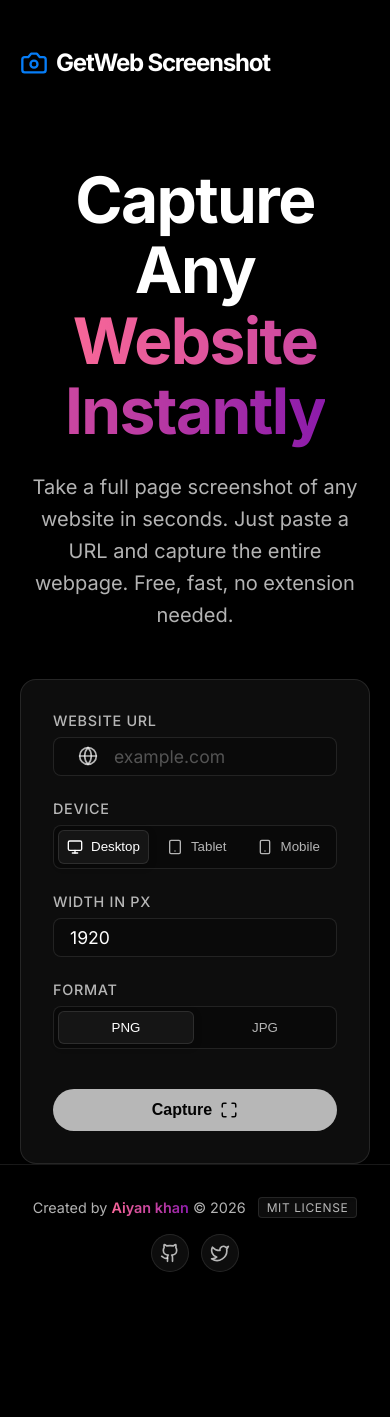
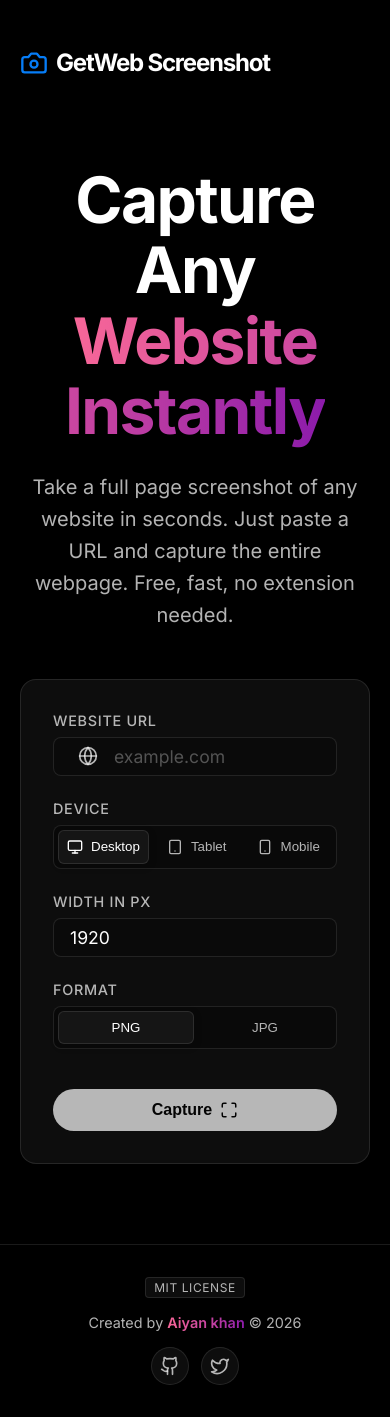
Before and after one commit to khxayan/GetWeb_Screenshot, a React (Vite) app: page / in a window 390 px wide. Before the commit the page ends 1304 px from the top, so only its background shows below. Built offline with nearby package versions, Linux system fonts and the light colour scheme.

Commit message:
feat: change in footer

```diff
--- a/src/App.jsx
+++ b/src/App.jsx
@@ -288,10 +288,12 @@
       <footer className="footer container">
         <div className="footer-content">
           <div className="footer-left">
-            <span>Created by <span className="author-name">Aiyan khan</span> &copy; {new Date().getFullYear()}</span>
             <a href="https://opensource.org/licenses/MIT" target="_blank" rel="noopener noreferrer" className="license-badge">
               MIT License
             </a>
+          </div>
+          <div className="footer-center">
+            <span>Created by <span className="author-name">Aiyan khan</span> &copy; {new Date().getFullYear()}</span>
           </div>
           <div className="footer-right">
             <a href="https://github.com/khxayan" target="_blank" rel="noopener noreferrer" aria-label="GitHub" className="social-link">
--- a/src/index.css
+++ b/src/index.css
@@ -58,6 +58,7 @@
   align-items: center;
   text-align: center;
   margin-top: 64px;
+  padding-bottom: 80px; /* Guarantees a clean, premium separation before the footer line */
 }
 
 h1 {
@@ -278,7 +279,6 @@
   justify-content: center;
   margin-top: 24px;
   gap: 16px;
-  padding-bottom: 32px;
 }
 
 .download-btn {
@@ -349,21 +349,27 @@
 
 .footer-content {
   display: flex;
-  flex-direction: column;
+  justify-content: space-between;
   align-items: center;
-  justify-content: center;
+  flex-wrap: wrap;
   gap: 16px;
-  text-align: center;
 }
 
 .footer-left {
   display: flex;
   align-items: center;
+  justify-content: flex-start;
+  flex: 1;
+}
+
+.footer-center {
+  display: flex;
+  align-items: center;
   justify-content: center;
-  flex-wrap: wrap;
-  gap: 12px;
+  flex: 1;
   color: var(--text-secondary);
   font-size: 0.9rem;
+  text-align: center;
 }
 
 .author-name {
@@ -397,6 +403,8 @@
 .footer-right {
   display: flex;
   align-items: center;
+  justify-content: flex-end;
+  flex: 1;
   gap: 12px;
 }
 
@@ -427,3 +435,18 @@
 .social-link:hover svg {
   transform: scale(1.1);
 }
+
+@media (max-width: 768px) {
+  .footer-content {
+    flex-direction: column;
+    text-align: center;
+    gap: 16px;
+  }
+  .footer-left,
+  .footer-center,
+  .footer-right {
+    flex: none;
+    justify-content: center;
+    width: 100%;
+  }
+}
```
